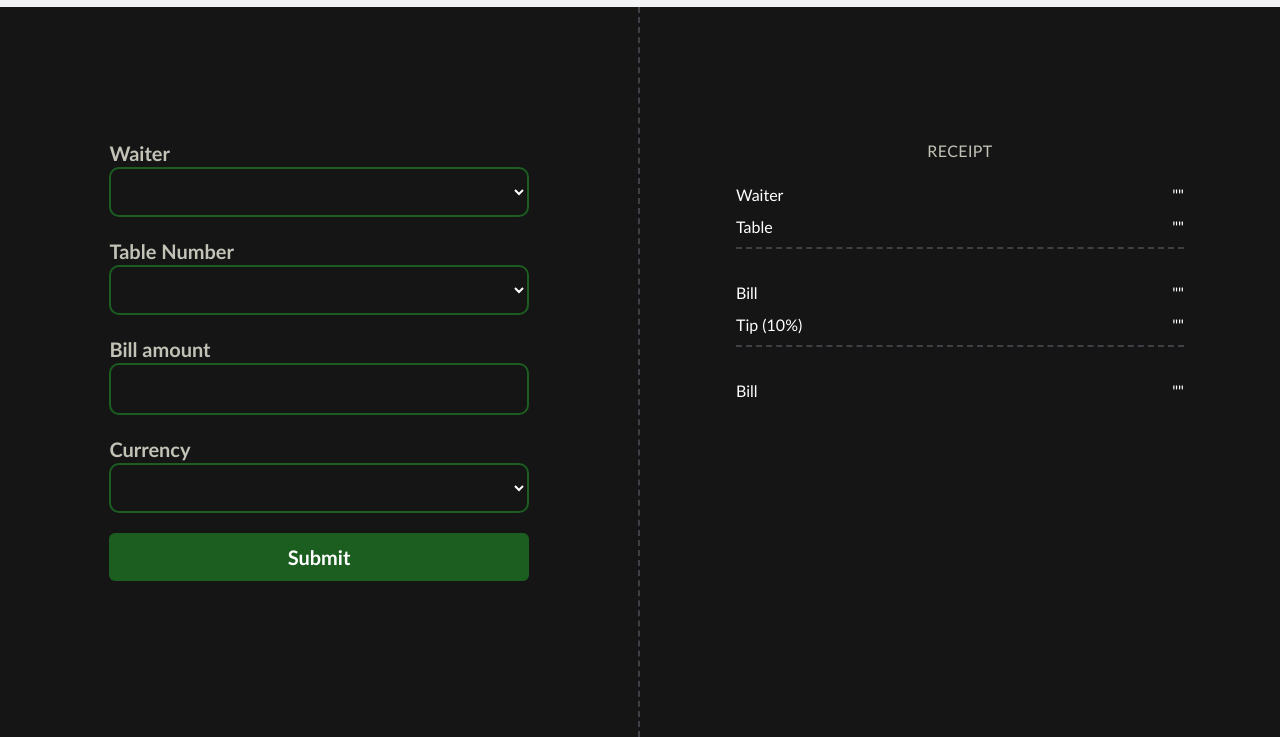
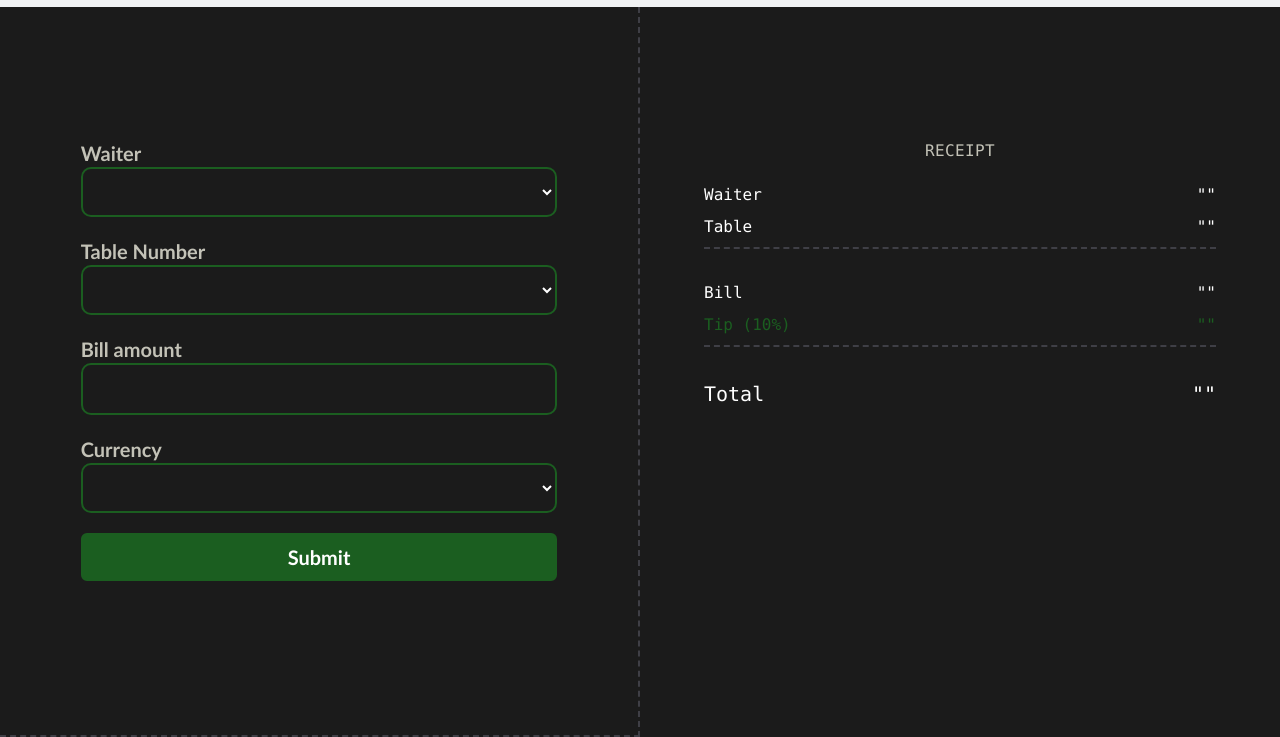
Before and after one commit to KiriqN/Tip-Calculator, a website: page index.html in a window 1280 px wide. Shown: the part 63-800 px from the top of the page. Drawn offline with Linux system fonts and the light colour scheme.

Commit message:
Refactor layout and styles for improved structure and aesthetics; adjust form margins and widths, enhance receipt display, and update background color

```diff
--- a/index.html
+++ b/index.html
@@ -14,9 +14,9 @@
     <main class="flex-1">
       <div class="grid grid-cols-1 md:grid-cols-2 h-full">
         <div
-          class="flex justify-center border-r-2 border-dashed border-[#3f3f46] p-8"
+          class="flex justify-center border-b-2 md:border-r-2 border-dashed border-[#3f3f46] p-8"
         >
-          <form id="tipCalc" class="w-[80%] mt-20">
+          <form id="tipCalc" class="w-full md:w-[90%] mt-5 md:mt-20">
             <div class="form-group m-5">
               <label class="font-bold text-xl" for="waiter">Waiter</label>
               <select
@@ -90,8 +90,8 @@
             </div>
           </form>
         </div>
-        <div class="flex flex-col w-[80%] mx-auto">
-          <div class="p-8 mt-20">
+        <div class="flex flex-col w-full md:w-[90%] mx-auto font-mono">
+          <div class="p-8 mt-5 md:mt-20">
             <p class="m-5 flex font-light justify-center tracking-wide">
               RECEIPT
             </p>
@@ -111,13 +111,13 @@
                 <span class="text-white">""</span>
               </div>
               <div class="flex justify-between text-[16px] mb-2">
-                <span class="text-white">Tip (10%)</span>
-                <span class="text-white">""</span>
+                <span class="text-[#1b5e20]">Tip (10%)</span>
+                <span class="text-[#1b5e20]">""</span>
               </div>
             </div>
             <div class="mb-8">
-              <div class="flex justify-between text-[16px] mb-2">
-                <span class="text-white">Bill</span>
+              <div class="flex justify-between text-[20px] mb-2">
+                <span class="text-white">Total</span>
                 <span class="text-white">""</span>
               </div>
             </div>
--- a/styles/styles.css
+++ b/styles/styles.css
@@ -2,7 +2,7 @@
 
 body {
   line-height: 1.5;
-  background-color: #151515;
+  background-color: #1b1b1b;
   color: #333;
 }
 
```
Also changed, not shown: styles/output.css.
